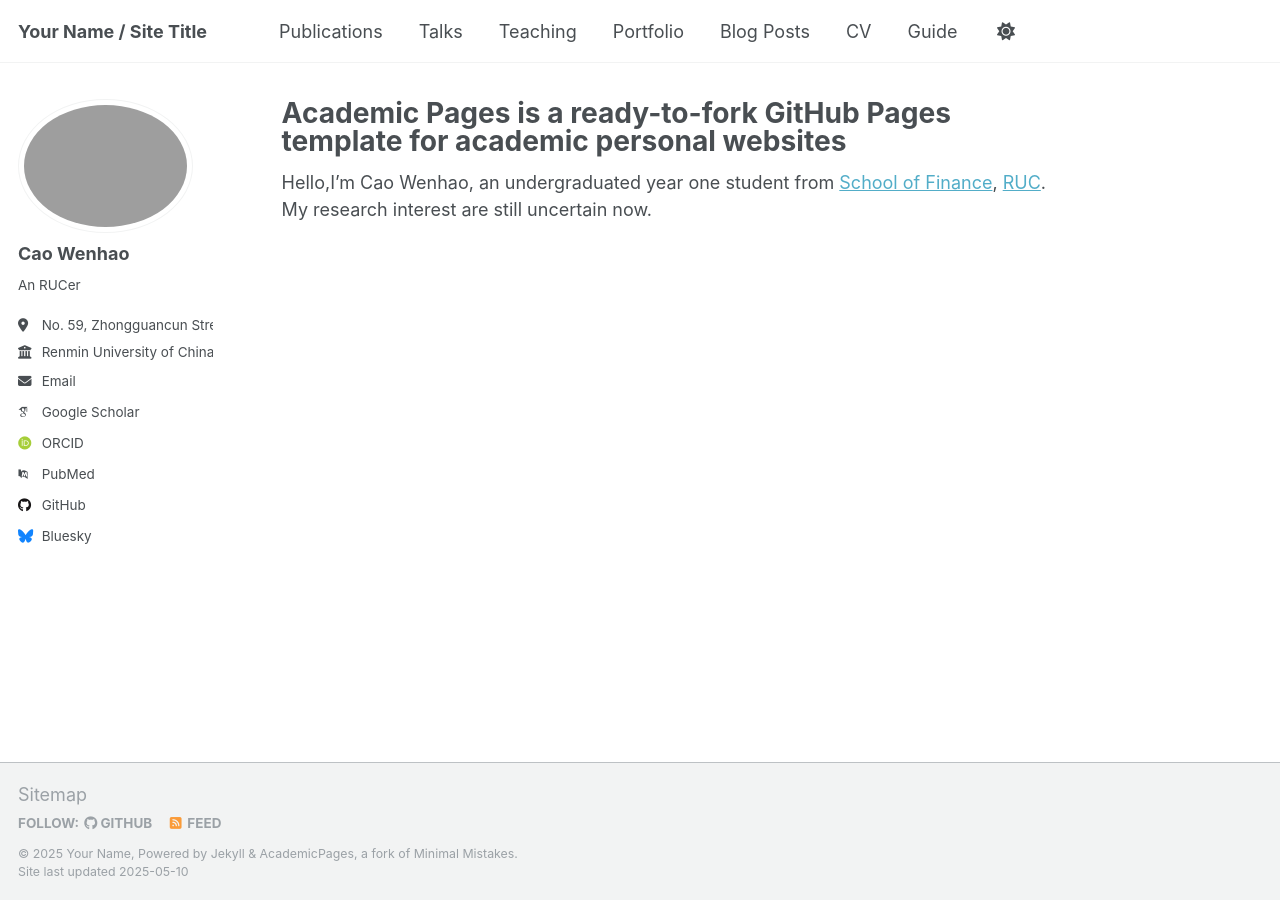
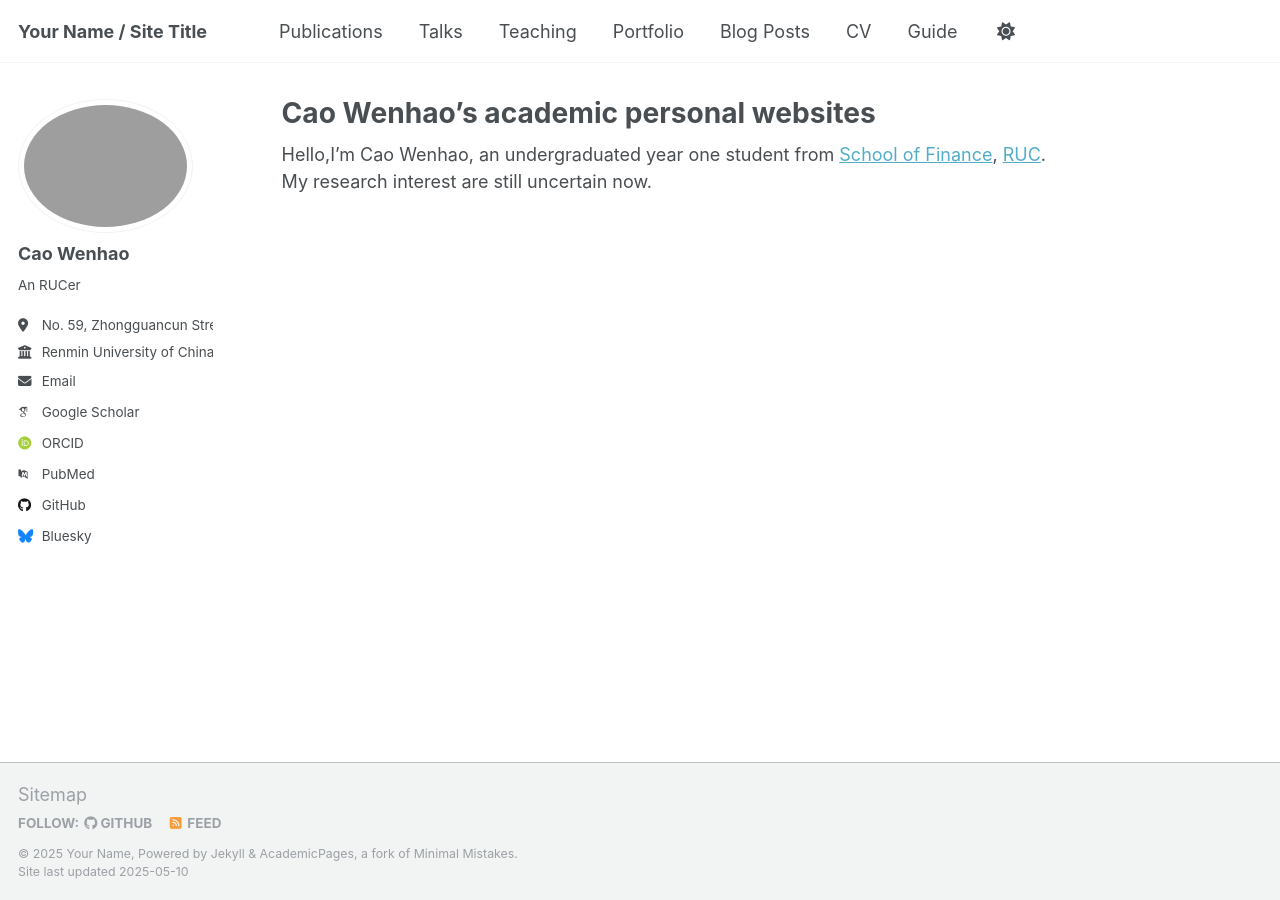
Before and after one commit to shuishenshuishen/Cao-Wenhao.github.io, a Jekyll site: the page built from _pages/about.md, in a window 1280 px wide. Built offline with Jekyll 4.4.1, drawn with Linux system fonts in a browser that asks for light colours; some web fonts are replaced.

Commit message:
Update about.md

```diff
--- a/_pages/about.md
+++ b/_pages/about.md
@@ -1,6 +1,6 @@
 ---
 permalink: /
-title: "Academic Pages is a ready-to-fork GitHub Pages template for academic personal websites"
+title: "Cao Wenhao's academic personal websites"
 author_profile: true
 redirect_from:
   - /about/
```
